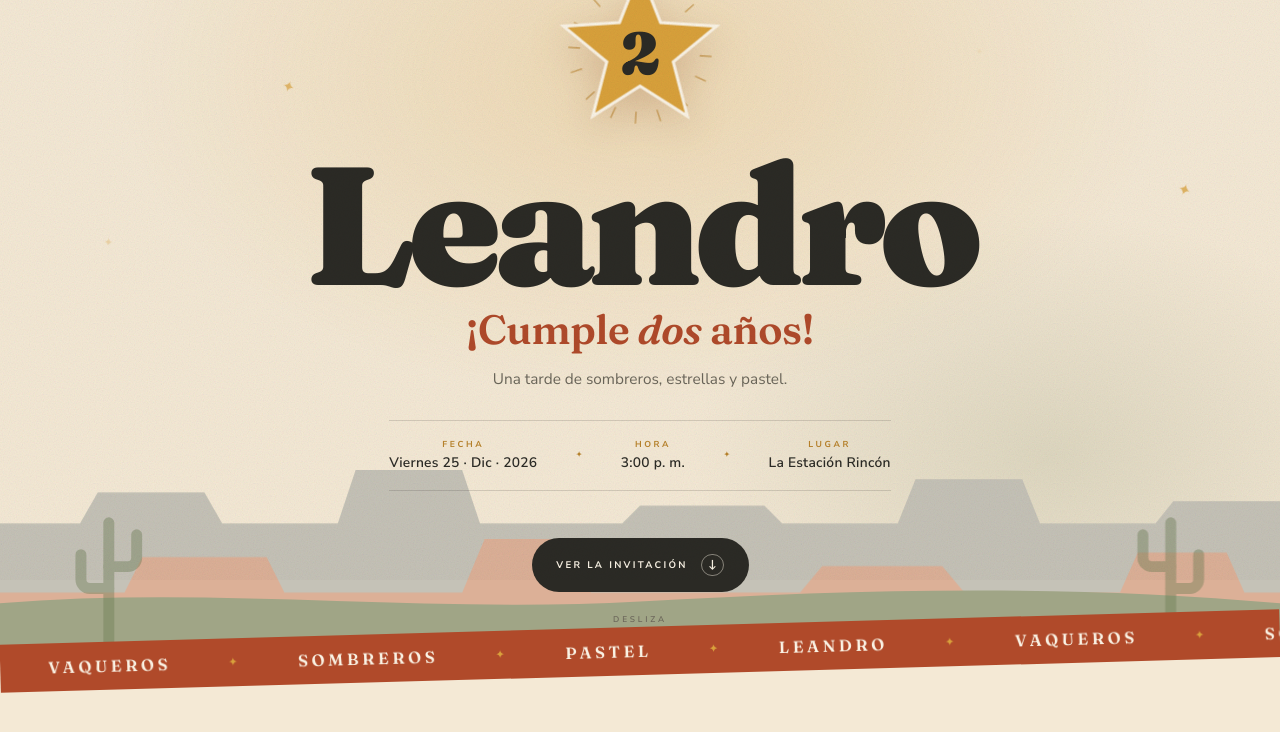
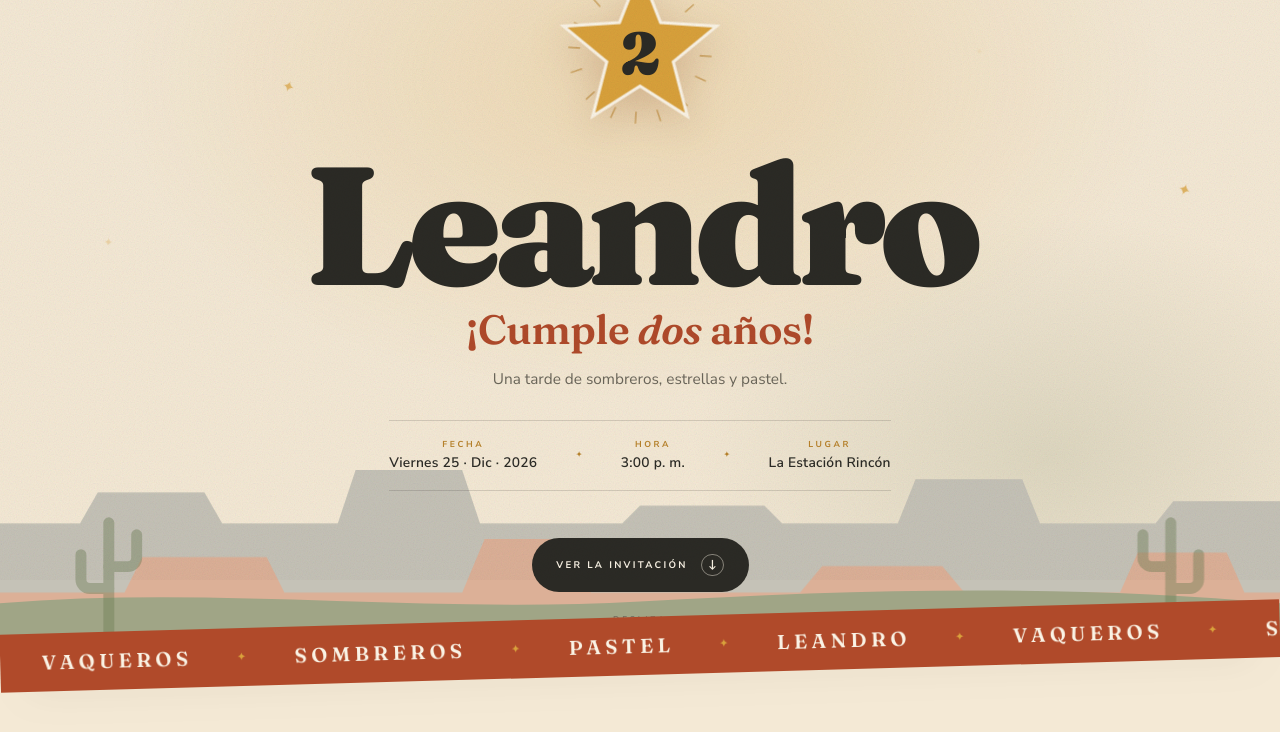
Before and after one commit to Irwino820/invitacion-leandro, a website built with Vite: page index.html in a window 1280 px wide. Shown: the part 220-952 px from the top of the page. Built offline with nearby package versions, Linux system fonts and the light colour scheme; files whose address does not match are found by name.

Commit message:
style: línea del marquee más grande y más arriba
- Aumenta el font-size del track del marquee (clamp 1rem-1.25rem) para que la línea SOMBREROS PASTEL LEANDRO VAQUEROS sea más grande y legible
- Aumenta el gap y padding entre las palabras
- Sube el bloque del marquee un poco más (margin-block -1.8rem -1.6rem)

```diff
--- a/src/styles.css
+++ b/src/styles.css
@@ -360,8 +360,8 @@ a {
 .marquee {
   position: relative;
   z-index: 3;
-  margin-block: -1.2rem -1.2rem;
-  padding: 1rem 0;
+  margin-block: -1.8rem -1.6rem;
+  padding: 1.2rem 0;
   background: var(--rust);
   color: var(--paper-soft);
   overflow: hidden;
@@ -372,12 +372,11 @@ a {
 .marquee__track {
   display: flex;
   align-items: center;
-  gap: 3.6rem;
+  gap: 2.8rem;
   width: max-content;
-  padding-left: 3rem;
-  padding-right: 3rem;
+  padding-left: 2.6rem;
   font-family: var(--display);
-  font-size: clamp(0.82rem, 1.4vw, 1.02rem);
+  font-size: clamp(1rem, 1.8vw, 1.25rem);
   font-weight: 600;
   letter-spacing: 0.22em;
   line-height: 1;
```
